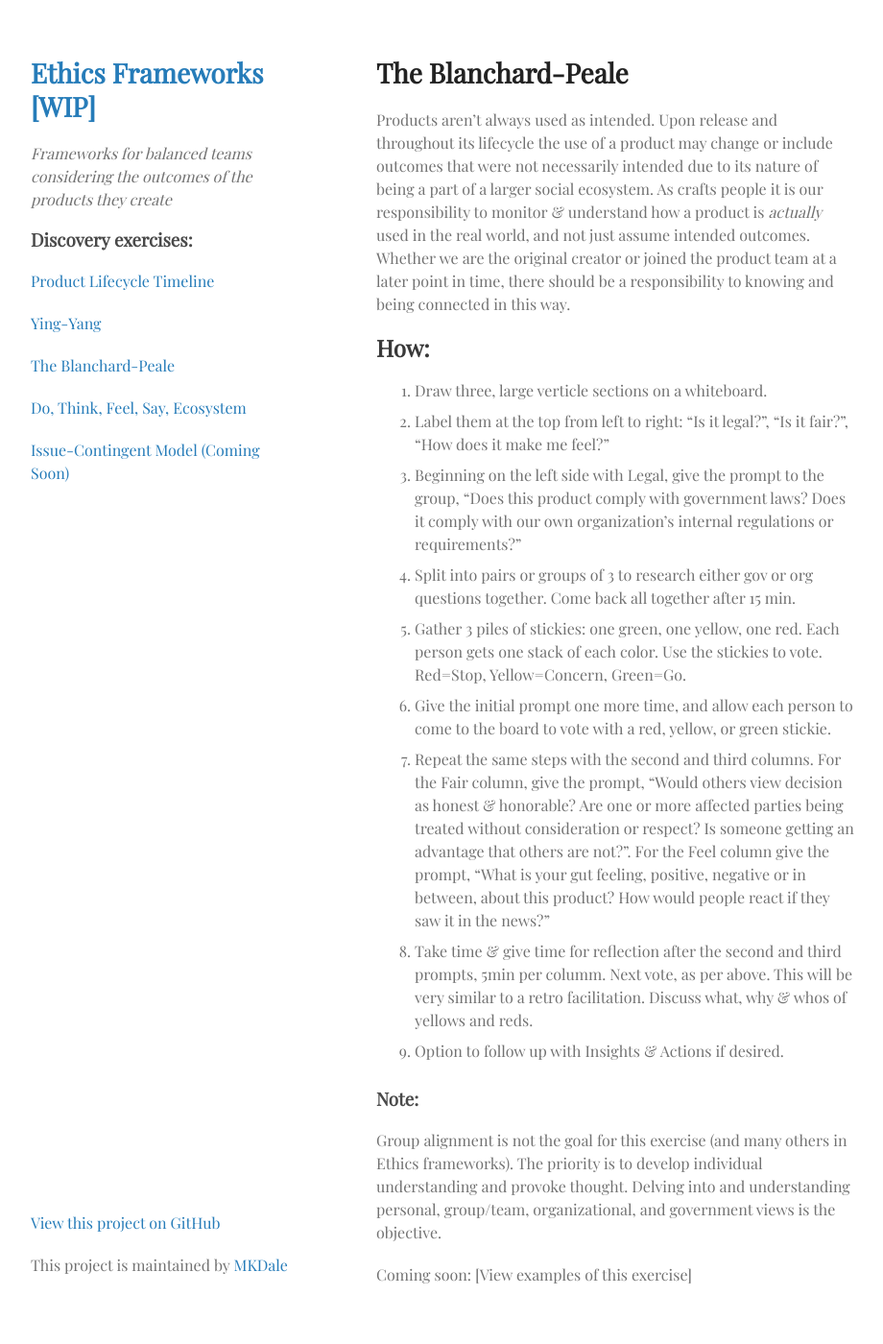
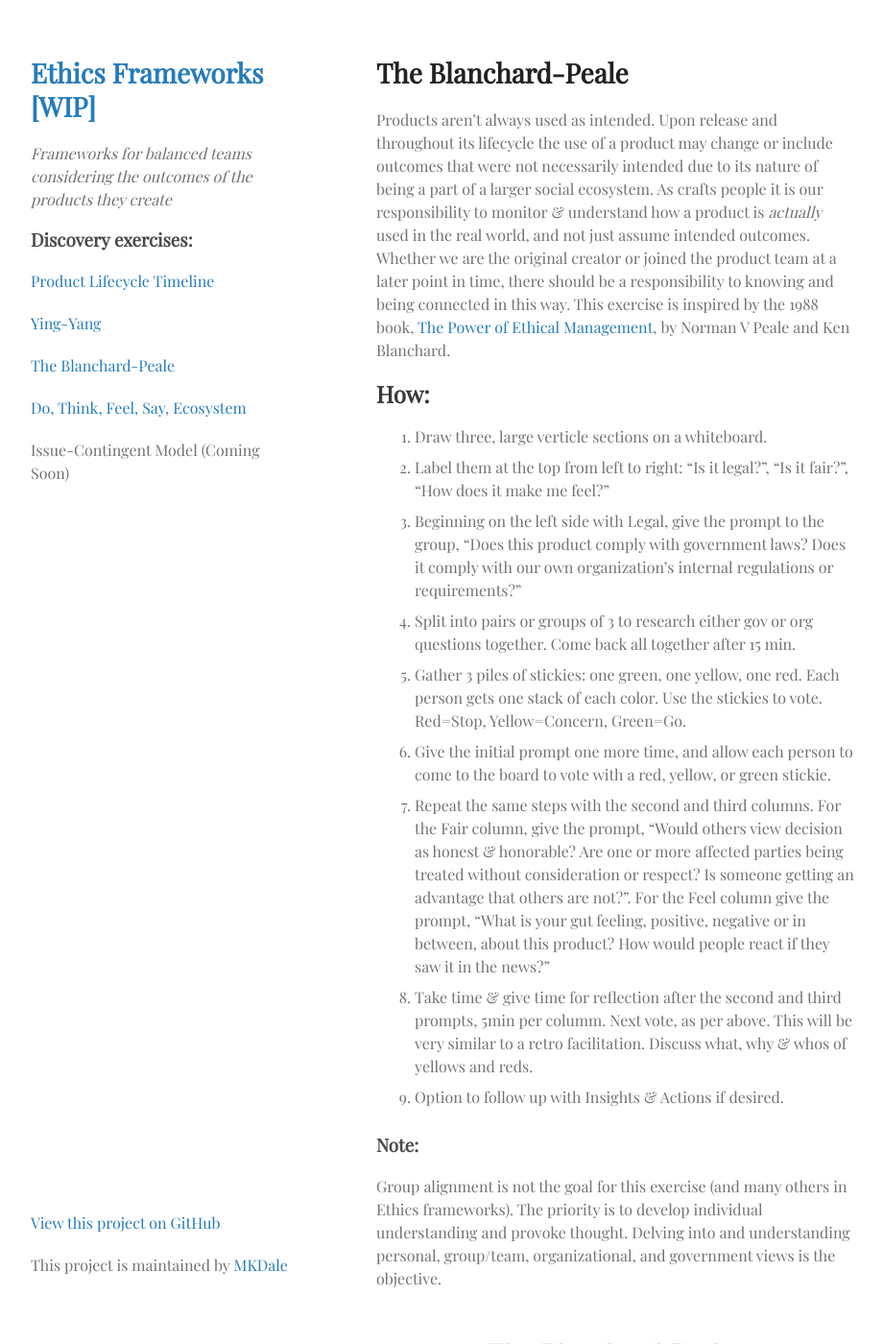
Before and after one commit to MKDale/ethics-frameworks, a Jekyll site: the page built from blanchard-peale.md, in a window 1280 px wide and 1400 px high. Shown: the whole window at 96% size, without its empty margins (178-1098 px from the left). Built offline with Jekyll 4.4.1, drawn with Linux system fonts in a browser that asks for light colours; our own code applies the rules of GitHub Pages for plain Markdown files; some of the changed text lies outside the part shown.

Commit message:
adding blanchard pealedetails

```diff
--- a/_layouts/default.html
+++ b/_layouts/default.html
@@ -18,7 +18,7 @@
         <p class="view"><a href="https://mkdale.github.io/ethics-frameworks/product-timeline.html">Product Lifecycle Timeline</a></p>
         <p class="view"><a href="https://mkdale.github.io/ethics-frameworks/ying-yang.html">Ying-Yang</a></p>
         <p class="view"><a href="https://mkdale.github.io/ethics-frameworks/blanchard-peale">The Blanchard-Peale</a></p>
-        <p class="view"><a href="https://mkdale.github.io/ethics-frameworks/dtfs-ecosystem">Do, Think, Feel, Say, Ecosystem</a></p><p class="view"><a href="">Issue-Contingent Model (Coming Soon)</a></p>
+        <p class="view"><a href="https://mkdale.github.io/ethics-frameworks/dtfs-ecosystem">Do, Think, Feel, Say, Ecosystem</a></p><p class="view">Issue-Contingent Model (Coming Soon)</p>
       </header>
       <section>
 
--- a/blanchard-peale.md
+++ b/blanchard-peale.md
@@ -4,7 +4,7 @@ layout: default
 
 # The Blanchard-Peale
 
-Products aren’t always used as intended. Upon release and throughout its lifecycle the use of a product may change or include outcomes that were not necessarily intended due to its nature of being a part of a larger social ecosystem. As crafts people it is our responsibility to monitor & understand how a product is *actually* used in the real world, and not just assume intended outcomes. Whether we are the original creator or joined the product team at a later point in time, there should be a responsibility to knowing and being connected in this way.
+Products aren’t always used as intended. Upon release and throughout its lifecycle the use of a product may change or include outcomes that were not necessarily intended due to its nature of being a part of a larger social ecosystem. As crafts people it is our responsibility to monitor & understand how a product is *actually* used in the real world, and not just assume intended outcomes. Whether we are the original creator or joined the product team at a later point in time, there should be a responsibility to knowing and being connected in this way. This exercise is inspired by the 1988 book, [The Power of Ethical Management](https://www.amazon.com/Power-Ethical-Management-Norman-Peale/dp/0688070620), by Norman V Peale and Ken Blanchard.
 
 ## How:
 
@@ -21,5 +21,8 @@ Products aren’t always used as intended. Upon release and throughout its lifec
 ### Note:
 Group alignment is not the goal for this exercise (and many others in Ethics frameworks). The priority is to develop individual understanding and provoke thought. Delving into and understanding personal, group/team, organizational, and government views is the objective.
 
+![Blanchard-Peale Framework](https://mkdale.github.com/ethics-frameworks/assets/img/Blanchard-Peale.jpg)
+
 Coming soon:
 [View examples of this exercise]
+[Download the PDF]
```
Also changed, not shown: dtfs-ecosystem.md (+1 -0 lines), product-timeline.md (+1 -0 lines), ying-yang.md (+1 -0 lines), assets/img/Blanchard-Peale.jpg (added), 2 other files.
